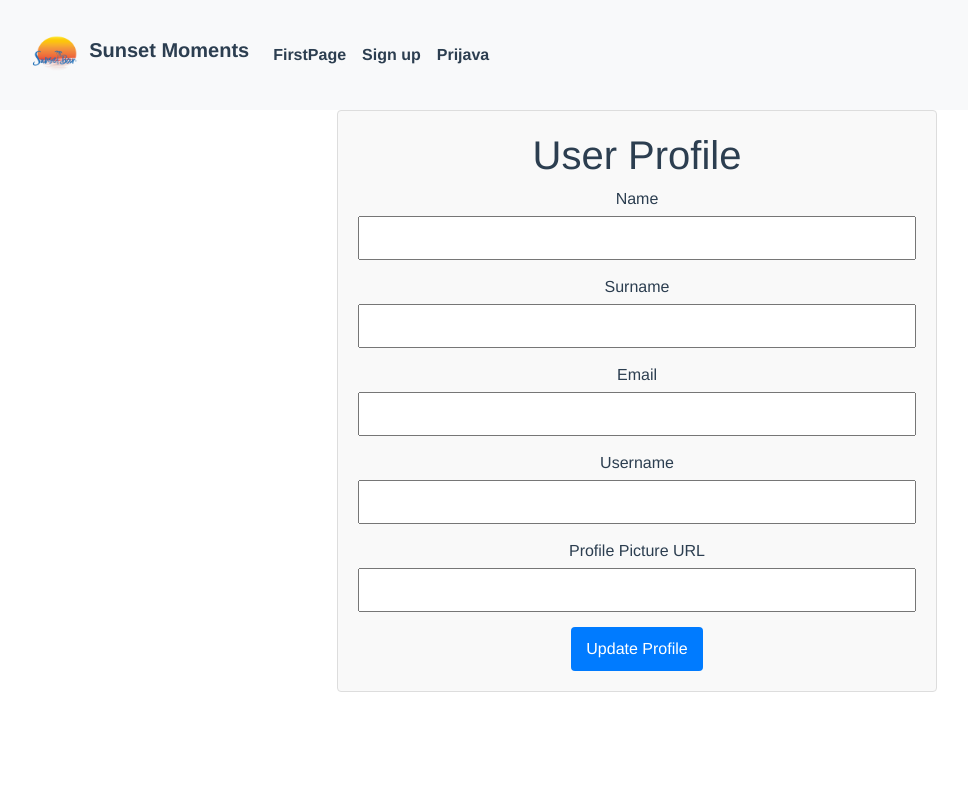
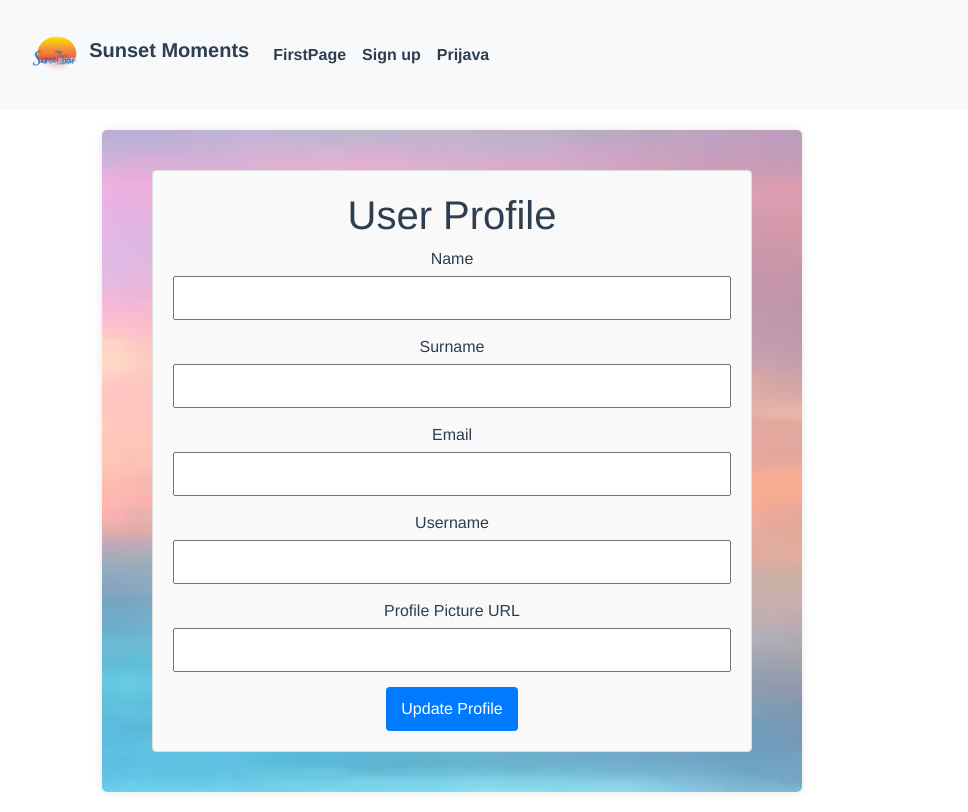
Before and after one commit to mraznjevic/sunset_moment, a Vue app: page /profile in a window 1280 px wide. Shown: the whole page, without its empty margins (3-971 px from the left). Built offline with nearby package versions, Linux system fonts and the light colour scheme; no server answers; what vue-croppa would draw is missing.

Commit message:
Update package.json

```diff
--- a/package.json
+++ b/package.json
@@ -4,7 +4,7 @@
   "private": true,
   "scripts": {
     "serve": "vue-cli-service serve",
-    "build": "vue-cli-service build"
+    "build": "set NODE_OPTIONS=--openssl-legacy-provider && vue-cli-service build"
   },
   "dependencies": {
     "core-js": "^3.6.5",
@@ -18,8 +18,10 @@
     "@vue/cli-plugin-babel": "^4.0.5",
     "@vue/cli-plugin-router": "^4.0.5",
     "@vue/cli-service": "^4.0.5",
+    "cache-loader": "^4.1.0",
     "sass": "^1.26.5",
     "sass-loader": "^8.0.2",
+    "terser-webpack-plugin": "^1.4.5",
     "vue-template-compiler": "^2.6.11"
   }
 }
--- a/src/views/UserProfile.vue
+++ b/src/views/UserProfile.vue
@@ -1,4 +1,5 @@
 <template>
+<div class="login-container">
   <div class="profile-container">
     <h1>User Profile</h1>
     <form @submit.prevent="updateUserProfile">
@@ -28,6 +29,7 @@
       <button type="submit">Update Profile</button>
     </form>
   </div>
+    </div>
 </template>
 
 <script>
```
Also changed, not shown: 1 other file (tests, documents, lock files or other folders).
